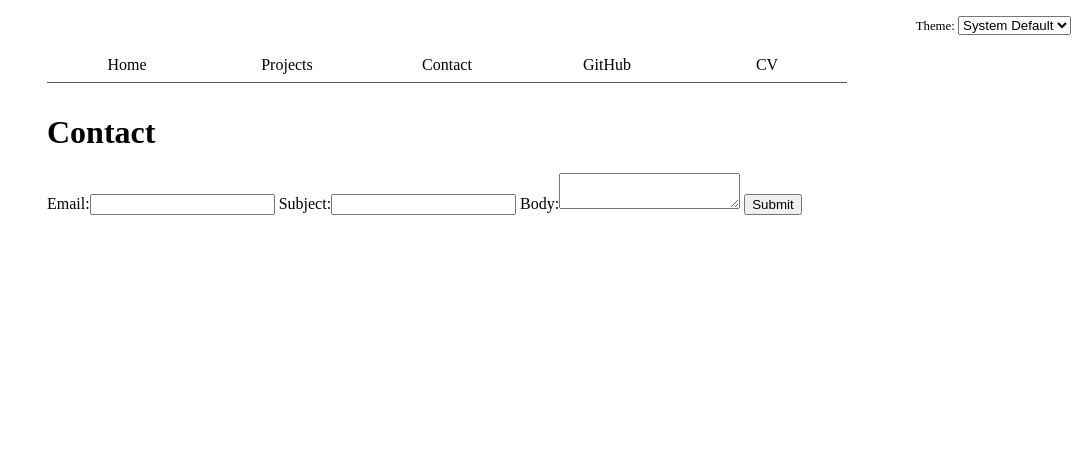
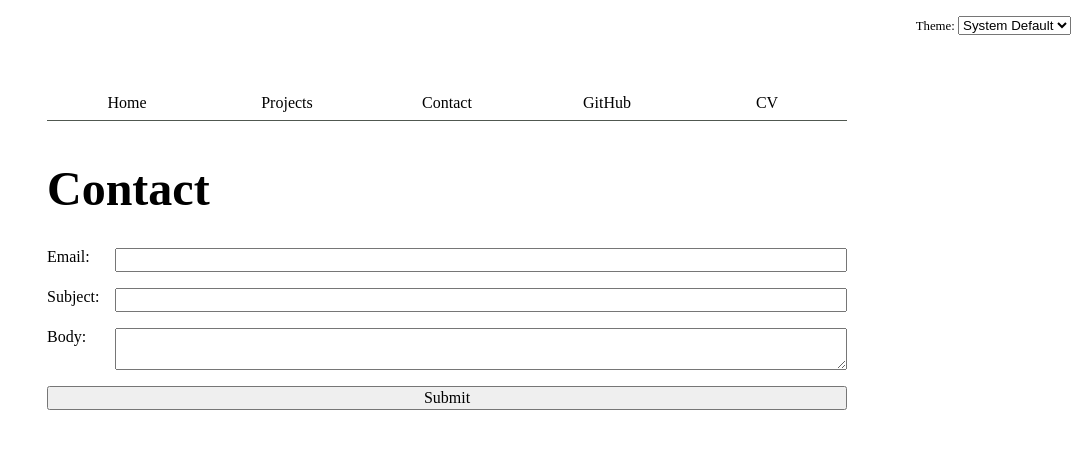
Before and after one commit to eiguzman/portfolio, a Jekyll site: the page contact/index.html, which Jekyll copies as it is, in a window 1280 px wide. Shown: the top 449 px of the page, without its empty margins (193-1280 px from the left). Built offline with Jekyll 4.4.1, drawn with Linux system fonts in a browser that asks for light colours.

Commit message:
finished .js styling

```diff
--- a/style.css
+++ b/style.css
@@ -13,7 +13,7 @@ body {
   position: relative;
   max-width: 100ch;
   margin-inline: auto;
-  padding: 0 30px;
+  padding: 30px 30px;
   background-color: var(--background-color-light);
   color: black
 }
@@ -21,6 +21,22 @@ body {
 nav {
   display: flex;
   margin-top: 3rem;
+}
+
+h1{
+  font-size: 3em;
+  line-height: 1.1;
+  text-wrap: balance;
+}
+h2{
+  font-size: 2em;
+  line-height: 1.1;
+  text-wrap: balance;
+}
+h3{
+  font-size: 1.5em;
+  line-height: 1.1;
+  text-wrap: balance;
 }
 
 a {
@@ -39,6 +55,46 @@ a:hover {
   border-bottom-width: 0.4em;
   border-bottom-color: var(--color-accent);
   background-color: var(--color-accent-light-hover);
+}
+
+form{
+  display: grid;
+  grid-template-columns: auto 1fr;
+  gap: 1em;
+}
+
+form label{
+  display: grid;
+  grid-template-columns: subgrid;
+  grid-column: 1 / -1;
+  input{
+    font: inherit;
+  }
+  textarea{
+    font: inherit;
+  }
+}
+form button{
+  font: inherit;
+  display: grid;
+  grid-template-columns: auto;
+  grid-column: 1 / -1;
+}
+
+.projects{
+  display: grid;
+  grid-template-columns: repeat(auto-fill, minmax(15em, 1fr));
+  & article{
+    display: grid;
+    grid-template-rows: subgrid;
+    grid-row: span 3;
+    gap: 1em;
+    margin-left: 5px;
+    margin-right: 5px;
+  }
+  & h2{
+    margin: 0;
+  }
 }
 
 .current {
```
Also changed, not shown: contact/index.html (+0 -7 lines), projects/index.html (+0 -7 lines).
